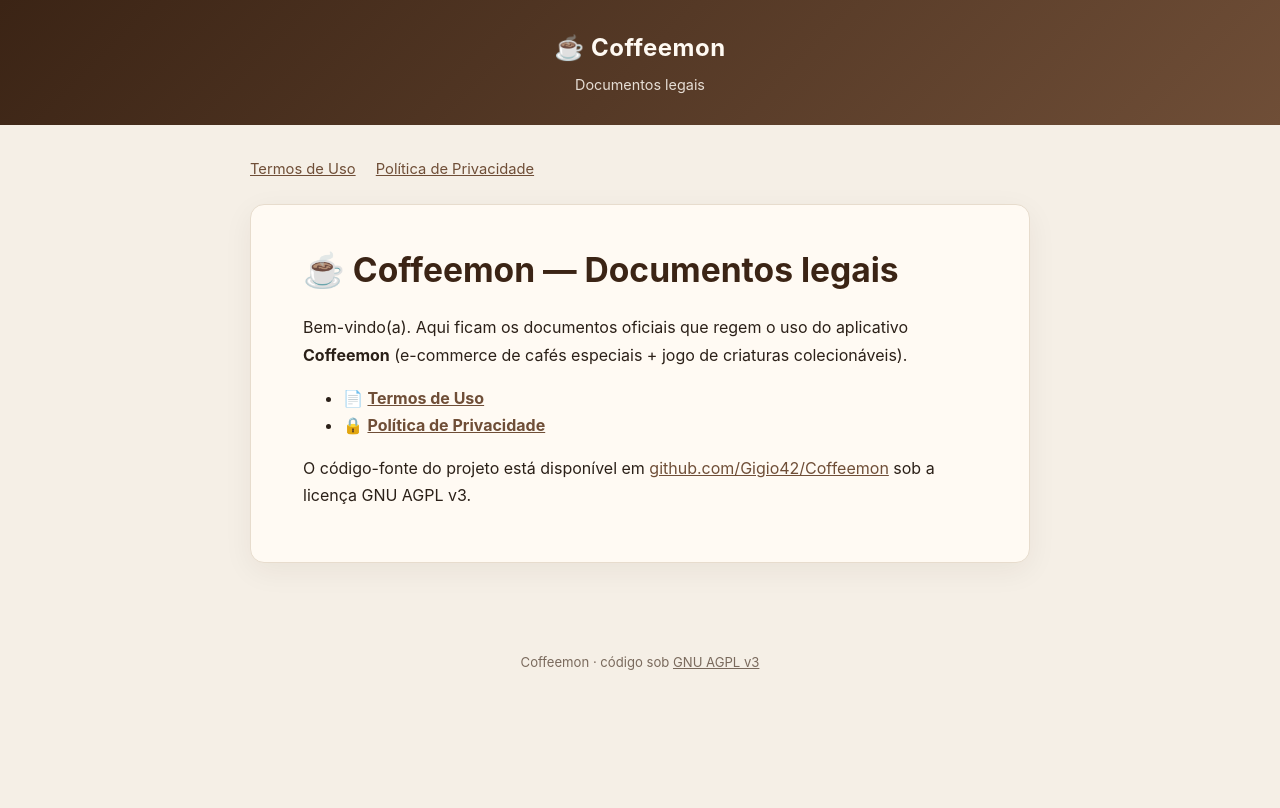
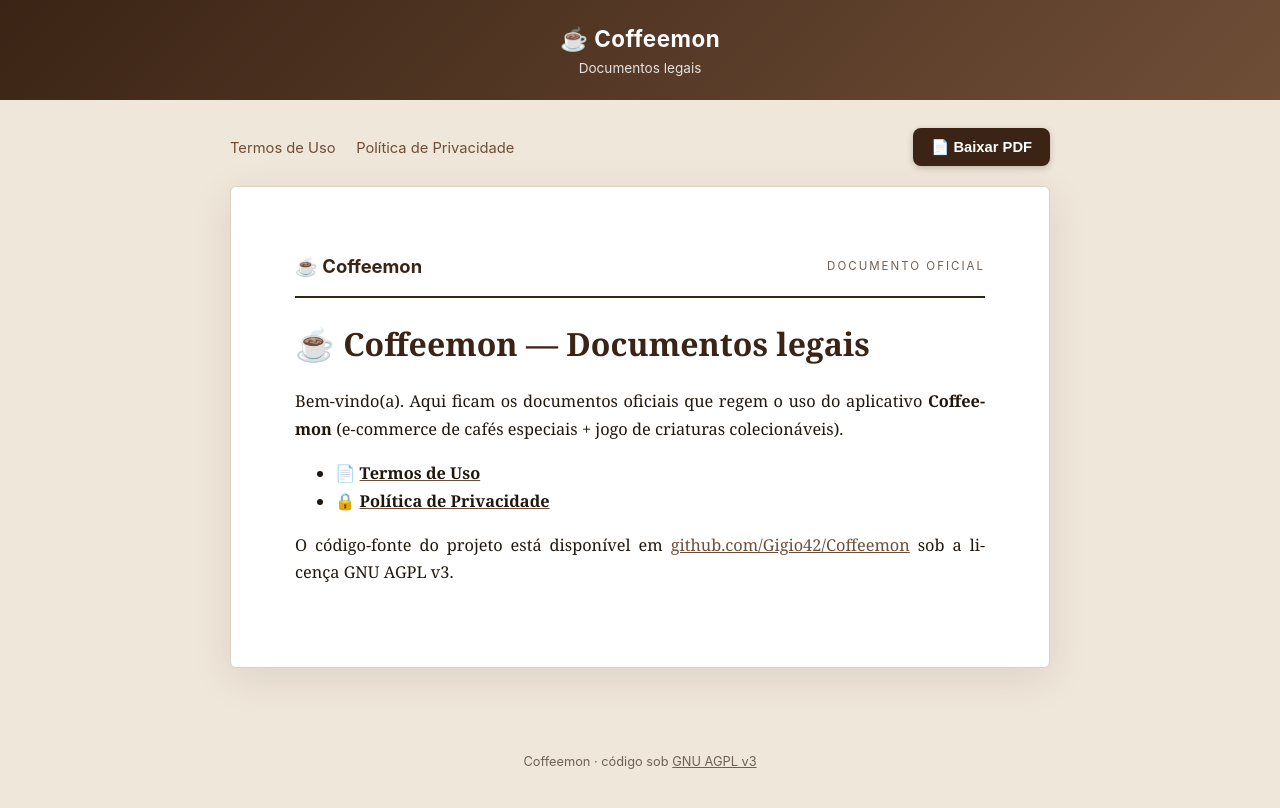
Before and after one commit to Gigio42/Coffeemon, a Jekyll site: the page built from index.md, in a window 1280 px wide. Shown: the top 808 px of the page. Built offline with Jekyll 4.4.1, drawn with Linux system fonts in a browser that asks for light colours.

Commit message:
Layout formal dos documentos legais + botão Baixar PDF
Co-Authored-By: Claude Opus 4.8 <noreply@anthropic.com>

```diff
--- a/_layouts/default.html
+++ b/_layouts/default.html
@@ -10,11 +10,11 @@
       --coffee-dark: #3b2415;
       --coffee: #6f4e37;
       --coffee-light: #a47551;
-      --cream: #f5efe6;
-      --paper: #fffaf3;
-      --ink: #2b2018;
-      --muted: #7a6a5d;
-      --line: #e7dccd;
+      --cream: #efe7da;
+      --paper: #ffffff;
+      --ink: #20180f;
+      --muted: #6f6155;
+      --line: #ddd0bf;
     }
     * { box-sizing: border-box; }
     html { -webkit-text-size-adjust: 100%; }
@@ -22,51 +22,119 @@
       margin: 0;
       background: var(--cream);
       color: var(--ink);
-      font: 16px/1.7 -apple-system, BlinkMacSystemFont, "Segoe UI", Roboto, Helvetica, Arial, sans-serif;
+      font: 16px/1.5 -apple-system, BlinkMacSystemFont, "Segoe UI", Roboto, Helvetica, Arial, sans-serif;
     }
+
+    /* ── Topo do site (não vai pro PDF) ── */
     header.site {
       background: linear-gradient(135deg, var(--coffee-dark), var(--coffee));
-      color: var(--paper);
-      padding: 28px 20px;
+      color: #fff;
+      padding: 22px 20px;
       text-align: center;
     }
-    header.site a { color: var(--paper); text-decoration: none; }
-    header.site .brand { font-size: 1.5rem; font-weight: 700; letter-spacing: .5px; }
-    header.site .tag { opacity: .85; font-size: .9rem; margin-top: 4px; }
-    main {
-      max-width: 820px;
-      margin: 0 auto;
-      padding: 32px 20px 64px;
+    header.site a { color: #fff; text-decoration: none; }
+    header.site .brand { font-size: 1.4rem; font-weight: 700; letter-spacing: .5px; }
+    header.site .tag { opacity: .85; font-size: .85rem; margin-top: 2px; }
+
+    main { max-width: 860px; margin: 0 auto; padding: 28px 20px 64px; }
+
+    /* ── Barra de ações (nav + baixar) — não vai pro PDF ── */
+    .toolbar {
+      display: flex; flex-wrap: wrap; gap: 12px; align-items: center;
+      justify-content: space-between; margin-bottom: 20px;
     }
+    .toolbar nav a {
+      color: var(--coffee); text-decoration: none; font-size: .92rem;
+      margin-right: 16px; border-bottom: 1px solid transparent;
+    }
+    .toolbar nav a:hover { border-bottom-color: var(--coffee); }
+    .pdf-btn {
+      display: inline-flex; align-items: center; gap: 8px;
+      background: var(--coffee-dark); color: #fff; border: none;
+      padding: 10px 18px; border-radius: 8px; font-size: .92rem; font-weight: 600;
+      cursor: pointer; box-shadow: 0 2px 6px rgba(59,36,21,.25);
+      transition: background .15s, transform .05s;
+    }
+    .pdf-btn:hover { background: var(--coffee); }
+    .pdf-btn:active { transform: translateY(1px); }
+
+    /* ── A "folha" do documento ── */
     article {
       background: var(--paper);
       border: 1px solid var(--line);
-      border-radius: 14px;
-      padding: 36px clamp(20px, 5vw, 52px);
-      box-shadow: 0 8px 30px rgba(59, 36, 21, .06);
+      border-radius: 6px;
+      padding: clamp(28px, 6vw, 64px);
+      box-shadow: 0 10px 40px rgba(59, 36, 21, .10);
+      font-family: Georgia, "Times New Roman", "Liberation Serif", serif;
+      font-size: 1.02rem;
+      line-height: 1.7;
+      text-align: justify;
+      hyphens: auto;
     }
-    h1 { color: var(--coffee-dark); font-size: clamp(1.6rem, 4vw, 2.1rem); margin: 0 0 .2em; }
-    h2 { color: var(--coffee); margin-top: 2em; border-bottom: 2px solid var(--line); padding-bottom: .3em; }
-    h3 { color: var(--coffee-dark); margin-top: 1.6em; }
+
+    /* ── Cabeçalho formal do documento (timbre) ── */
+    .letterhead {
+      display: flex; align-items: center; justify-content: space-between;
+      gap: 12px; padding-bottom: 14px; margin-bottom: 8px;
+      border-bottom: 2px solid var(--coffee-dark);
+      font-family: -apple-system, BlinkMacSystemFont, "Segoe UI", Roboto, sans-serif;
+    }
+    .letterhead .lh-brand { font-size: 1.15rem; font-weight: 700; color: var(--coffee-dark); }
+    .letterhead .lh-type {
+      font-size: .72rem; letter-spacing: 2px; text-transform: uppercase;
+      color: var(--muted);
+    }
+
+    h1 {
+      font-family: Georgia, "Times New Roman", serif;
+      color: var(--coffee-dark); font-size: clamp(1.5rem, 4vw, 2rem);
+      margin: .6em 0 .1em; text-align: left;
+    }
+    h2 {
+      font-family: Georgia, "Times New Roman", serif;
+      color: var(--coffee-dark); margin-top: 1.9em; font-size: 1.3rem;
+      border-bottom: 1px solid var(--line); padding-bottom: .25em;
+    }
+    h3 { color: var(--coffee-dark); margin-top: 1.5em; font-size: 1.08rem; }
+    p, li { text-align: justify; }
     a { color: var(--coffee); }
     a:hover { color: var(--coffee-dark); }
-    code { background: var(--cream); padding: .1em .35em; border-radius: 4px; font-size: .9em; }
+    strong { color: var(--ink); }
+    code {
+      font-family: "SF Mono", Menlo, Consolas, monospace;
+      background: var(--cream); padding: .1em .35em; border-radius: 4px; font-size: .88em;
+    }
     blockquote {
-      margin: 1.4em 0;
-      padding: .8em 1.1em;
-      background: #fff6e9;
-      border-left: 4px solid var(--coffee-light);
-      border-radius: 0 8px 8px 0;
-      color: var(--muted);
+      margin: 1.3em 0; padding: .7em 1.1em;
+      background: #f7f1e7; border-left: 3px solid var(--coffee-light);
+      color: var(--muted); font-size: .95em;
     }
-    table { width: 100%; border-collapse: collapse; margin: 1.2em 0; font-size: .95rem; }
-    th, td { border: 1px solid var(--line); padding: .55em .7em; text-align: left; vertical-align: top; }
+    table { width: 100%; border-collapse: collapse; margin: 1.2em 0; font-size: .92rem; }
+    th, td { border: 1px solid var(--line); padding: .5em .7em; text-align: left; vertical-align: top; }
     th { background: var(--cream); color: var(--coffee-dark); }
-    hr { border: none; border-top: 1px solid var(--line); margin: 2em 0; }
-    .doc-nav { margin-bottom: 22px; font-size: .92rem; }
-    .doc-nav a { margin-right: 16px; }
-    footer.site { text-align: center; color: var(--muted); font-size: .82rem; padding: 24px 20px 48px; }
+    hr { border: none; border-top: 1px solid var(--line); margin: 1.8em 0; }
+
+    footer.site { text-align: center; color: var(--muted); font-size: .8rem; padding: 20px; }
     footer.site a { color: var(--muted); }
+
+    /* ════════ MODO IMPRESSÃO / PDF ════════ */
+    @page { margin: 2cm 2cm 2.2cm; }
+    @media print {
+      header.site, .toolbar, footer.site { display: none !important; }
+      body { background: #fff; color: #000; }
+      main { padding: 0; max-width: none; }
+      article {
+        border: none; border-radius: 0; box-shadow: none; padding: 0;
+        font-size: 11pt; line-height: 1.55; color: #000;
+      }
+      .letterhead { border-bottom: 2px solid #000; }
+      .letterhead .lh-brand, h1, h2, h3 { color: #000; }
+      h2 { border-bottom: 1px solid #999; }
+      a { color: #000; text-decoration: none; }
+      /* não quebrar títulos/tabelas no meio da página */
+      h1, h2, h3 { break-after: avoid; page-break-after: avoid; }
+      table, blockquote, li { break-inside: avoid; page-break-inside: avoid; }
+    }
   </style>
 </head>
 <body>
@@ -77,11 +145,20 @@
     </a>
   </header>
   <main>
-    <nav class="doc-nav">
-      <a href="{{ '/termos/' | relative_url }}">Termos de Uso</a>
-      <a href="{{ '/privacidade/' | relative_url }}">Política de Privacidade</a>
-    </nav>
+    <div class="toolbar">
+      <nav>
+        <a href="{{ '/termos/' | relative_url }}">Termos de Uso</a>
+        <a href="{{ '/privacidade/' | relative_url }}">Política de Privacidade</a>
+      </nav>
+      <button class="pdf-btn" type="button" onclick="window.print()" aria-label="Baixar como PDF">
+        📄 Baixar PDF
+      </button>
+    </div>
     <article>
+      <div class="letterhead">
+        <span class="lh-brand">☕ Coffeemon</span>
+        <span class="lh-type">Documento oficial</span>
+      </div>
       {{ content }}
     </article>
   </main>
```
